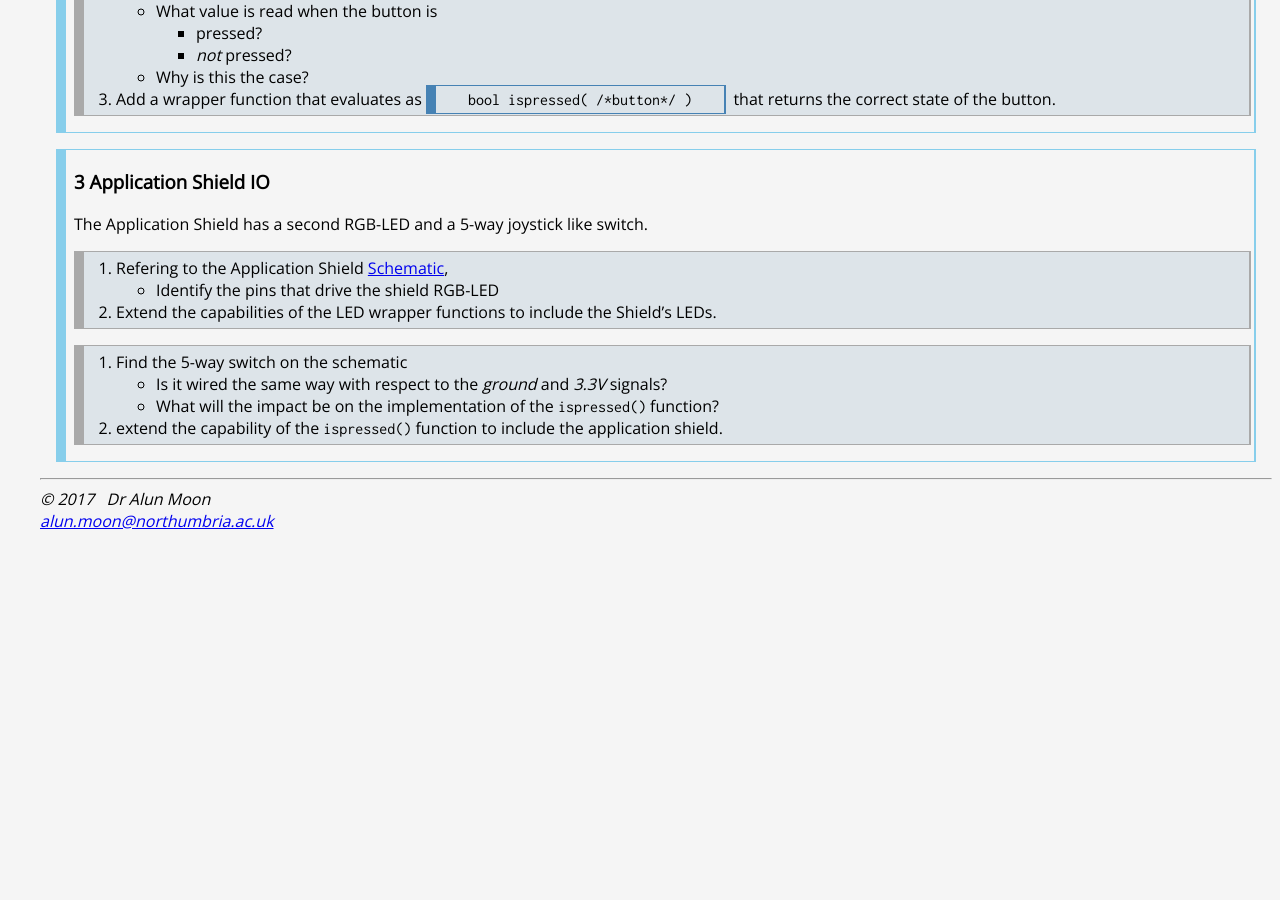
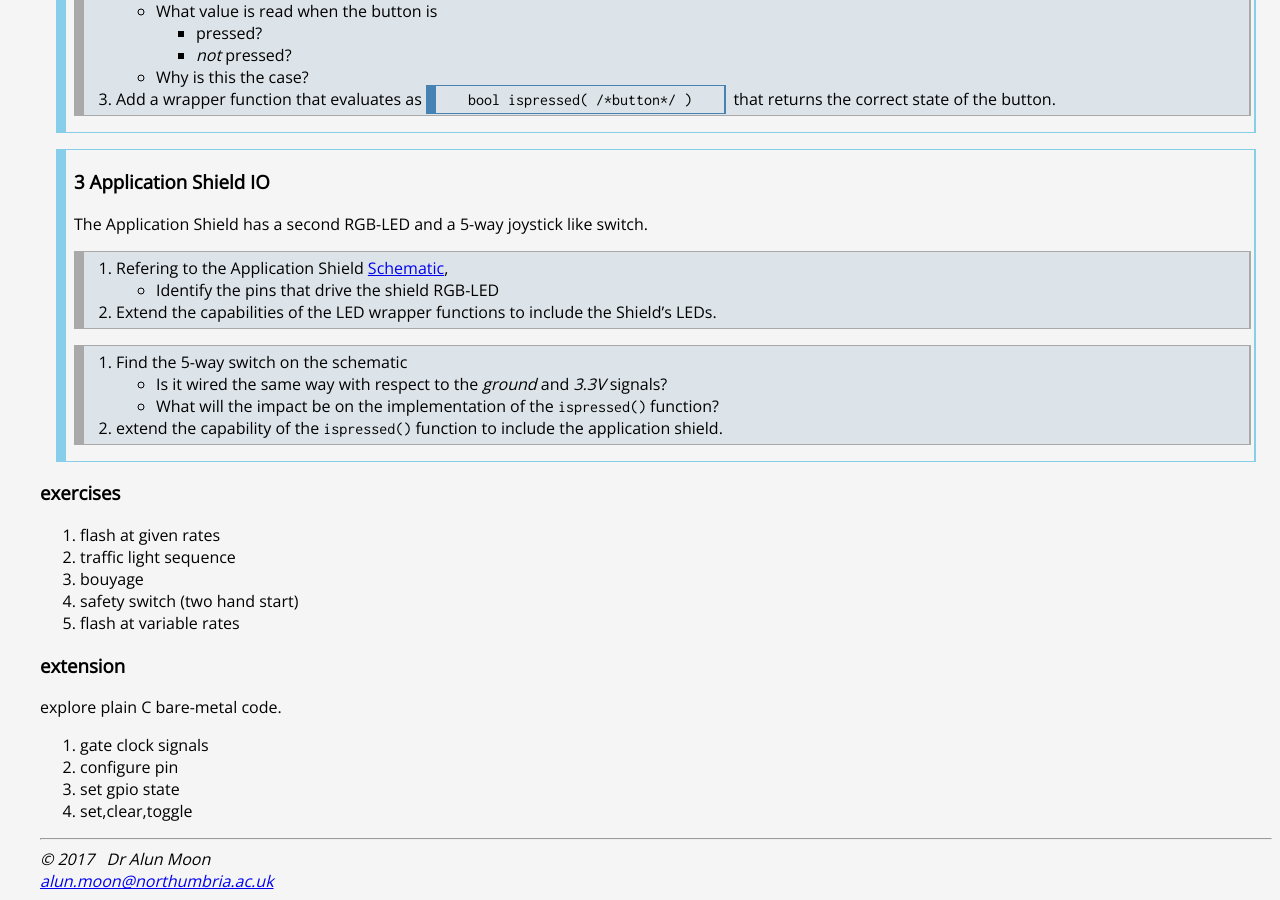
Before and after one commit to kf5011/kf5011.github.io, a Jekyll site: the page built from _seminars/01.md, in a window 1280 px wide and 900 px high, scrolled down 1744 px. Built offline with Jekyll 4.4.1, drawn with Linux system fonts in a browser that asks for light colours; before the commit the page ends 2284 px from its top, so only the background shows below that.

Commit message:
quick ideas

```diff
--- a/_seminars/01.md
+++ b/_seminars/01.md
@@ -119,3 +119,17 @@ The Application Shield has a second RGB-LED and a 5-way joystick like switch.
   {: .question}
 
 </article>
+
+### exercises
+1. flash at given rates
+2. traffic light sequence
+2. bouyage
+3. safety switch (two hand start)
+2. flash at variable rates
+
+### extension
+explore plain C bare-metal code.
+1. gate clock signals
+2. configure pin
+3. set gpio state
+4. set,clear,toggle
```
Also changed, not shown: _lectures/01.3.md (+10 -0 lines).
